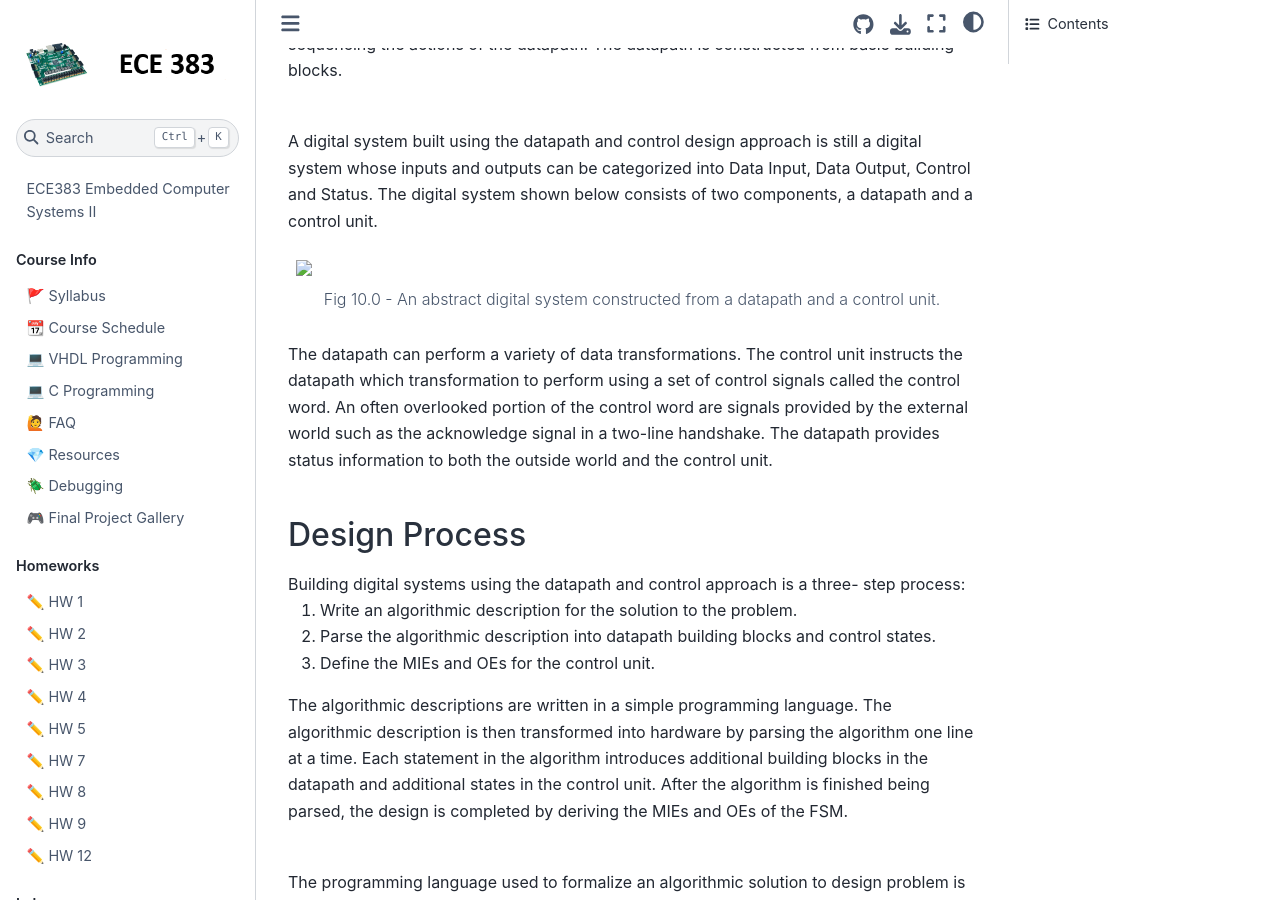
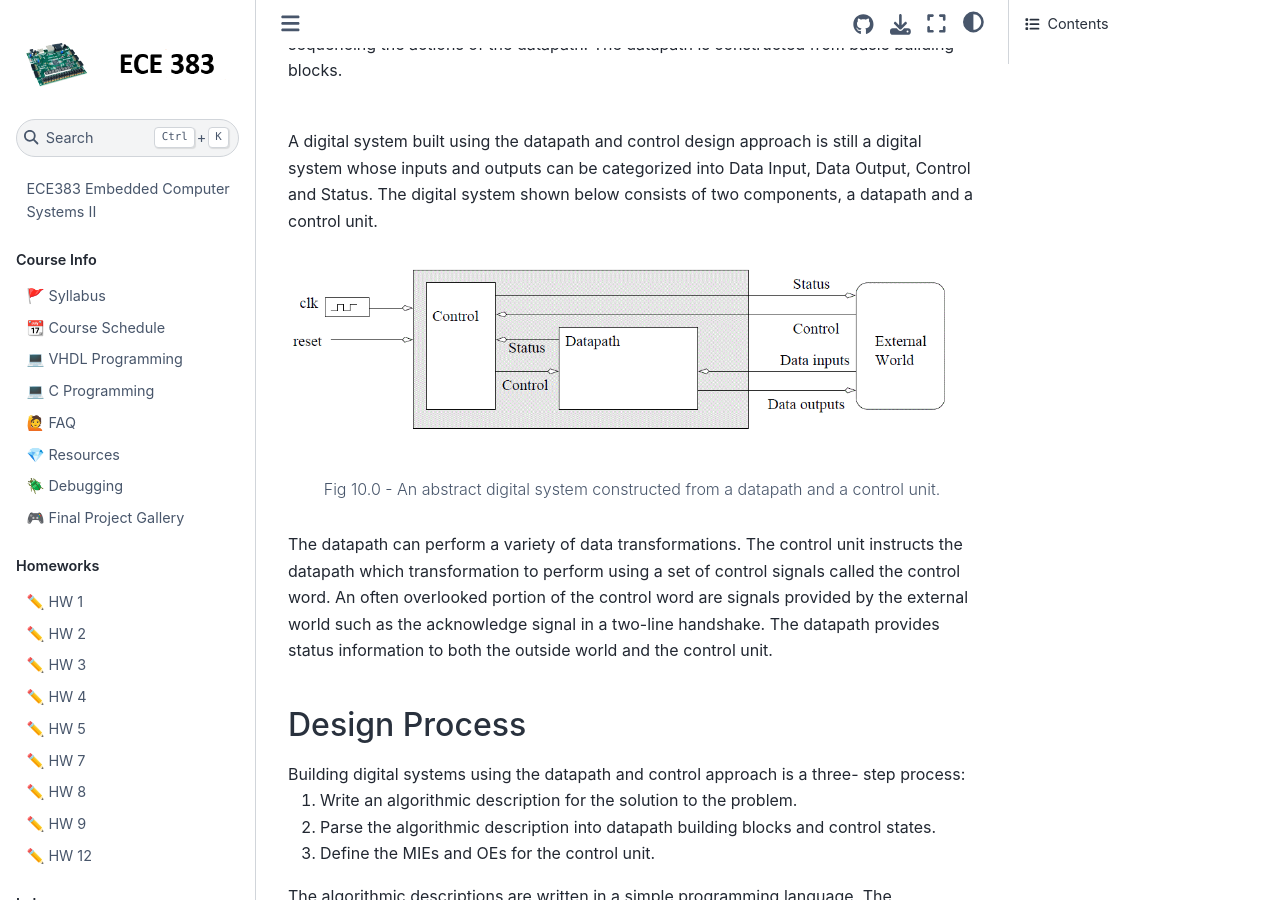
Before and after one commit to USAFA-ECE/ece383, a Jupyter Book: the page built from book/Lectures/lecture10.md, in a window 1280 px wide and 900 px high, scrolled down 1637 px. Built offline with Jupyter Book 1.0.4 settings and Sphinx 7.4.7 and the Sphinx Book theme 1.1.4, drawn with Linux system fonts in a browser that asks for light colours; pages that are not in the unit, such as notebooks, are missing from menus.

Commit message:
fix images

```diff
--- a/book/Lectures/lecture10.md
+++ b/book/Lectures/lecture10.md
@@ -73,8 +73,10 @@ still a digital system whose inputs and outputs can be categorized into
 Data Input, Data Output, Control and Status. The digital system shown
 below consists of two components, a datapath and a control unit.
 
+![image](./img/lecture10-1.gif)
+<!-- <br><img src="./img/lecture10-1.gif"><br> -->
+
 <figure>
-<img src="./img/lecture10-1.gif">
 <figcaption>Fig 10.0 - An abstract digital system constructed from a datapath and a
 control unit.</figcaption>
 </figure>
@@ -165,8 +167,9 @@ in their respective bodies. Regardless of which path the control
 unit takes, both threads return to the Next state, which is the next
 statement after the if/then/else statement in the algorithm. <br>
 
+![image](./img/lecture10-4.gif)
+<!-- <br><img src="./img/lecture10-4.gif"><br> -->
 <figure>
-<img src="./img/lecture10-4.gif">
 <figcaption>Fig 10.1 - The datapath and control components required to realize an
 if/then/else structure.</figcaption>
 </figure>
@@ -201,8 +204,9 @@ unit asserts an increment signal on the control lines to the counter.
 This assertion causes the counter to count up on the next edge which
 also causes the control unit to transition back to the Comp state.
 
+![image](./img/lecture10-3.gif)
+<!-- <br><img src="./img/lecture10-3.gif"><br> -->
 <figure>
-<img src="./img/lecture10-3.gif">
 <figcaption>Fig 10.2 - The datapath and control components required
 to realize a for loop.</figcaption>
 </figure>
@@ -225,8 +229,9 @@ source. Then, the status line shown in Figure 10.3 as emanating from
 the datapath would in fact be sent in from the external world as shown
 in Figure 10.3.
 
+![image](./img/lecture10-5.gif)
+<!-- <br><img src="./img/lecture10-5.gif"><br> -->
 <figure>
-<img src="./img/lecture10-5.gif">
 <figcaption>Fig 10.3 - The datapath and control components required
 to realize a while statement.
 </figcaption>
@@ -262,8 +267,9 @@ times? The answer is that the X register will only latch X+Y on the
 positive edge of the clock. So X+Y cannot "get into" the X register
 until the positive clock edge.<br>
 
+![image](./img/lecture10-6.gif)
+<!-- <br><img src="./img/lecture10-6.gif"><br> -->
 <figure>
-<img src="./img/lecture10-6.gif">
 <figcaption>Fig 10.5 - The datapath and control components required
 to realize an assignment statement of the form X+Y.
 </figcaption>
@@ -283,8 +289,10 @@ signal on the control2 line.<br>
 
 
 <h2>Basic Building Blocks</h2>
+
+![image](./img/lecture10-2.gif)
+<!-- <br><img src="./img/lecture10-2.gif"><br> -->
 <figure>
-<img src="./img/lecture10-2.gif">
 <figcaption>Table 10.6 - The list of all the basic building blocks and
 some of their attributes.
 </figcaption>
```
